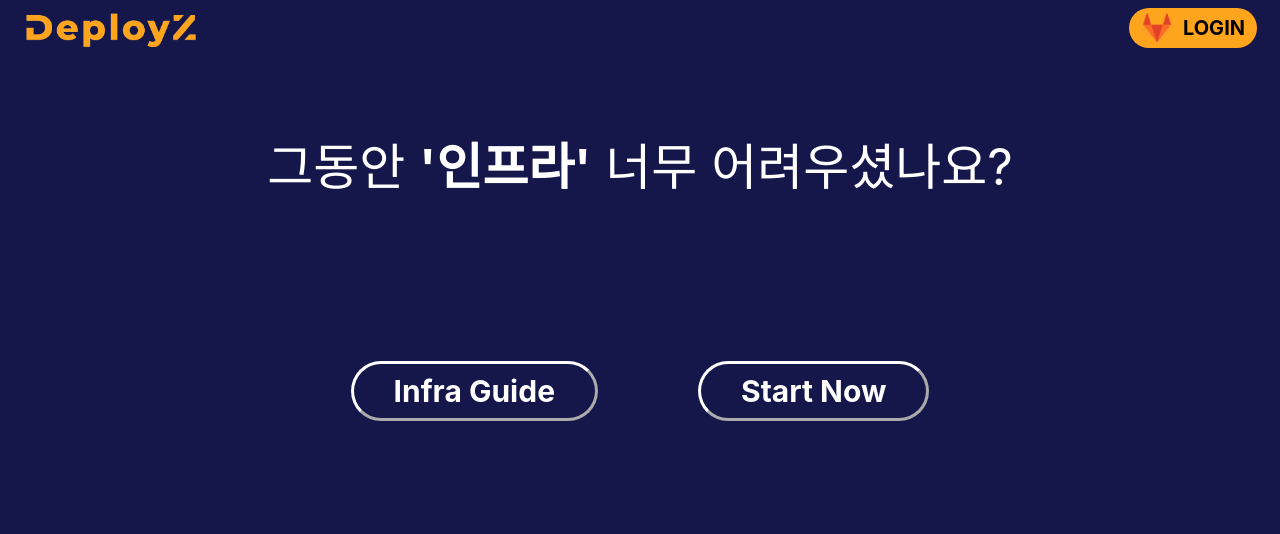
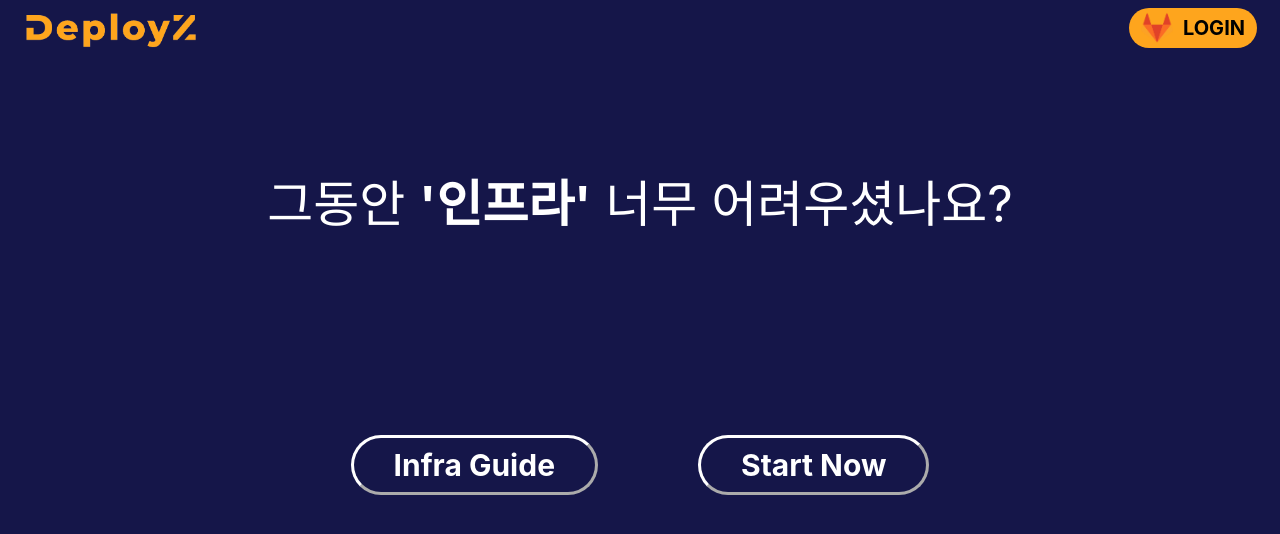
Before and after one commit to 2kjin/DeployZ, a React (Vite) app in the folder frontend/: page / in a window 1280 px wide. Shown: the top 534 px of the page. Built offline with nearby package versions, Linux system fonts and the light colour scheme.

Commit message:
✨ feat : app 이름 변경, router 변경, landing 파일 위치 변경, modal close icon 추가

```diff
--- /dev/null
+++ b/frontend/src/components/Landing/Landing1.tsx
@@ -0,0 +1,88 @@
+import { useState, useEffect } from 'react';
+import styled from "styled-components";
+import { theme } from "@/styles/theme"
+import Modal from '@mui/material/Modal';
+import InfraGuideModal from '@components/modal/InfraGuideModal';
+import SSLGuideModal from '@components/modal/SSLGuideModal';
+
+export default function Landing1() {
+  const [open, setOpen] = useState(false);
+  const handleOpen = () => setOpen(true);
+  const handleClose = () => setOpen(false);
+
+  return (
+  <Container>
+    <div className="top-container">
+      <Title>그동안 <b>'인프라'</b> 너무 어려우셨나요?</Title>
+    </div>
+    <div className="mid-container">
+      <Guidebtn onClick={handleOpen}>Infra Guide</Guidebtn>
+      <Modal
+      open={open}
+      onClose={handleClose}
+      >
+      <>
+        <InfraGuideModal
+        handleClose = {handleClose}
+        />
+      </>
+      </Modal>
+      <Guidebtn>Start Now</Guidebtn>
+    </div>
+    <div className="bottom-container">
+
+    </div>
+  </Container>
+  )
+}
+
+const Container = styled.div`
+  display : flex;
+  flex-direction: column;
+  justify-content: center;
+  height : 93vh;
+  width : 100vw;
+  background-color : ${theme.colors.primary};
+  .top-container {
+    height: 40%;
+    width: 100%;
+    display: flex;
+    justify-content: center;
+    align-items: center;
+  }
+  .mid-container {
+    height: 30%;
+    width: 100%;
+    display: flex;
+    justify-content: center;
+    align-items: center;
+
+  }
+  .bottom-container {
+    height: 30%;
+    width: 100%;
+    display: flex;
+    justify-content: center;
+    align-items: center;
+  }
+`
+const Title = styled.div`
+  color: ${theme.colors.white};
+  font-size: 5rem;
+`
+const Guidebtn = styled.button`
+  background: none;
+  border-radius: 15rem;
+  border-color: ${theme.colors.white};
+  color: ${theme.colors.white};
+  padding: 1rem 4rem;
+  font-size: 3rem;
+  margin: 5rem;
+  font-weight: 700;
+  border-width: 0.3rem;
+  :hover {
+    background: ${theme.colors.white};
+    border-color: ${theme.colors.white};
+    color: ${theme.colors.primary};
+  }
+`
--- a/frontend/src/components/modal/InfraGuideModal.tsx
+++ b/frontend/src/components/modal/InfraGuideModal.tsx
@@ -3,14 +3,20 @@ import { theme } from "@/styles/theme"
 import 'react-vertical-timeline-component/style.min.css';
 import { VerticalTimeline, VerticalTimelineElement } from 'react-vertical-timeline-component';
 import { Filter1Rounded, Filter2Rounded, Filter3Rounded, Filter4Rounded, Filter5Rounded, Filter6Rounded, Filter7Rounded, Filter8Rounded, Filter9Rounded  } from '@mui/icons-material';
+import CancelRoundedIcon from '@mui/icons-material/CancelRounded';
+import { styled as mstyled } from "@mui/material/styles";
 
+type Props = {
+  handleClose: () => void;
+}
 
-export default function InfraGuideModal() {
+export default function InfraGuideModal({ handleClose }: Props) {
   return (
     <>
     <ModalContainer>
     <Topdiv>
     </Topdiv>
+    <CloseIcon sx={{ fontSize: 50 }} onClick={handleClose}/>
     <VerticalTimeline
       lineColor = {`${theme.colors.secondary}`}
       >
@@ -39,10 +45,6 @@ export default function InfraGuideModal() {
   )
 }
 
-const Topdiv = styled.div`
-  padding : 70vh;
-`
-
 const ModalContainer = styled.div`
   position: absolute;
   top: 50%;
@@ -53,7 +55,6 @@ const ModalContainer = styled.div`
   border: none;
   box-shadow: 0 2px 4px, 0px 1px 2px inset;
   border-radius: 4vh;
-  padding : auto;
   display: flex;
   flex-direction: column;
   align-items: center;
@@ -65,6 +66,19 @@ const ModalContainer = styled.div`
     display: none;
 }
 `
+const Topdiv = styled.div`
+  padding : 70vh;
+`
+const CloseIcon = mstyled(CancelRoundedIcon)({
+  position : 'sticky',
+  display : 'flex',
+  justifyContent : 'flex-end',
+  color : `${theme.colors.primary}`,
+  '&:hover': {
+    color: `${theme.colors.secondary}`,
+    cursor: 'pointer',
+  },
+});
 
 const timelineData = [
   {
--- a/frontend/src/pages/AppPage.tsx
+++ /dev/null
@@ -1,20 +0,0 @@
-import { useState } from "react";
-import styled from "styled-components";
-import Header from "@components/common/Header";
-import LandingPage from "./LandingPage";
-
-function App() {
-  const [test, setTest] = useState("Test");
-  const tempFunc = (a: number, b: number) => {
-    return a + b;
-  };
-
-  return (
-    <>
-      <Header/>
-      <LandingPage/>
-    </>
-  );
-}
-
-export default App;
--- a/frontend/src/pages/LandingPage.tsx
+++ b/frontend/src/pages/LandingPage.tsx
@@ -1,87 +1,19 @@
-import { useState, useEffect } from 'react';
+import { useState } from "react";
 import styled from "styled-components";
-import { theme } from "@/styles/theme"
-import Modal from '@mui/material/Modal';
-import InfraGuideModal from '@components/modal/InfraGuideModal';
+import Header from "@components/common/Header";
+import Landing1 from "../components/Landing/Landing1";
 
 export default function LandingPage() {
-  const [open, setOpen] = useState(false);
-  const handleOpen = () => setOpen(true);
-  const handleClose = () => setOpen(false);
-
   return (
-  <Container>
-    <div className="top-container">
-      <Title>그동안 <b>'인프라'</b> 너무 어려우셨나요?</Title>
-    </div>
-    <div className="mid-container">
-      <Guidebtn onClick={handleOpen}>Infra Guide</Guidebtn>
-      <Modal
-      open={open}
-      onClose={handleClose}
-      >
-      <>
-        <InfraGuideModal
-        // handleClose = {handleClose}
-        />
-      </>
-      </Modal>
-      <Guidebtn>Start Now</Guidebtn>
-    </div>
-    <div className="bottom-container">
-
-    </div>
-  </Container>
-  )
+    <>
+      <Header/>
+      <Container>
+        <Landing1/>
+      </Container>
+    </>
+  );
 }
 
 const Container = styled.div`
-  display : flex;
-  flex-direction: column;
-  justify-content: center;
-  height : 93vh;
-  width : 100vw;
-  background-color : ${theme.colors.primary};
-  .top-container {
-    height: 30%;
-    width: 100%;
-    display: flex;
-    justify-content: center;
-    align-items: center;
-  }
-  .mid-container {
-    height: 30%;
-    width: 100%;
-    display: flex;
-    justify-content: center;
-    align-items: center;
-
-  }
-  .bottom-container {
-    height: 40%;
-    width: 100%;
-    display: flex;
-    justify-content: center;
-    align-items: center;
-  }
-`
-const Title = styled.div`
-  color: ${theme.colors.white};
-  font-size: 5rem;
-`
-const Guidebtn = styled.button`
-  background: none;
-  border-radius: 15rem;
-  border-color: ${theme.colors.white};
-  color: ${theme.colors.white};
-  padding: 1rem 4rem;
-  font-size: 3rem;
-  margin: 5rem;
-  font-weight: 700;
-  border-width: 0.3rem;
-  :hover {
-    background: ${theme.colors.white};
-    border-color: ${theme.colors.white};
-    color: ${theme.colors.primary};
-  }
-`
+  height: 93vh;
+`;
--- a/frontend/src/router.tsx
+++ b/frontend/src/router.tsx
@@ -1,5 +1,5 @@
 import { createBrowserRouter } from "react-router-dom";
-import App from "./pages/AppPage";
+import LandingPage from "./pages/LandingPage";
 import ProjectStepPage from "./pages/ProjectStepPage";
 import InputSection1 from "@components/CreateProject/RightSection/InputSection1";
 import InputSection2 from "@components/CreateProject/RightSection/InputSection2";
@@ -7,7 +7,7 @@ import InputSection3 from "@components/CreateProject/RightSection/InputSection3"
 import InputSection4 from "@components/CreateProject/RightSection/InputSection4";
 
 const router = createBrowserRouter([
-  { path: "/", element: <App /> },
+  { path: "/", element: <LandingPage /> },
   {
     path: "/step",
     element: <ProjectStepPage />,
```
Also changed, not shown: frontend/src/components/modal/SSLGuideModal.tsx (+17 -2 lines).
